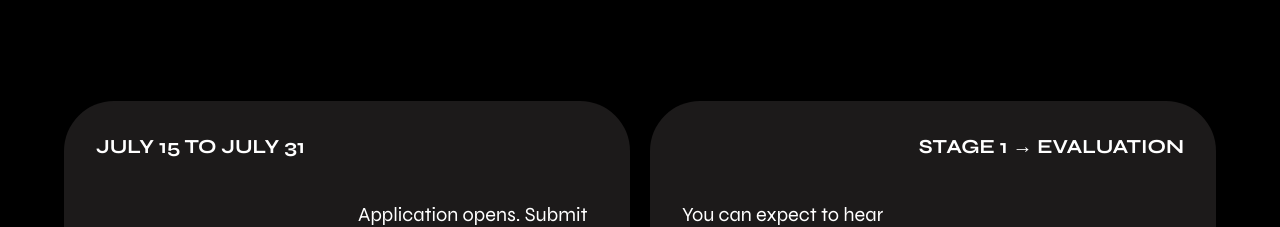
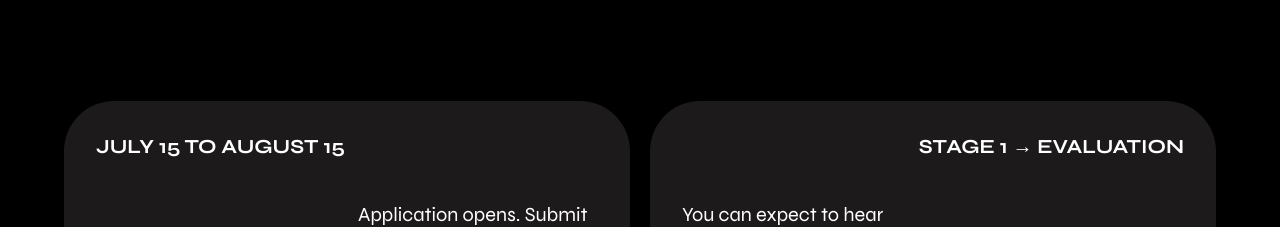
Before and after one commit to Adetayo1999/bankiffy-app, a Next.js app: page /schedule in a window 1280 px wide. Shown: the part 4320-4547 px from the top of the page. Built offline with nearby package versions, Linux system fonts and the light colour scheme.

Commit message:
chore: updated the codebase

```diff
--- a/src/components/event-program.tsx
+++ b/src/components/event-program.tsx
@@ -72,7 +72,7 @@ export const EventProgramComponent = () => {
         <WhyAttendCard
           idx={1}
           description="Application opens. Submit your application for review. Early submission is advised."
-          title="July 15 to July 31"
+          title="July 15 to August 15"
         />
         <WhyAttendCard
           idx={2}
--- a/src/components/hero-section.tsx
+++ b/src/components/hero-section.tsx
@@ -144,7 +144,7 @@ export const HeroSection = () => {
             className="text-sm md:text-base lg:text-lg xl:text-[1.375rem] font-bold"
             variants={itemVariants}
           >
-            Opens → July 15 to July 31, 2026
+            Opens → July 15 to August 15, 2026
           </motion.p>
         </motion.div>
 
--- a/src/components/register-now.tsx
+++ b/src/components/register-now.tsx
@@ -55,8 +55,8 @@ export const RegisterNow = () => {
   const ref = useRef(null);
   const isInView = useInView(ref, { once: true, margin: "-100px" });
 
-  // Target date: July 31st, 2026 at 11:59 PM WAT (UTC+1)
-  const targetDate = useMemo(() => new Date("2026-07-31T23:59:00+01:00"), []);
+  // Target date: August 15th, 2026 at 11:59 PM WAT (UTC+1)
+  const targetDate = useMemo(() => new Date("2026-08-15T23:59:00+01:00"), []);
 
   const [timeLeft, setTimeLeft] = useState<TimeLeft | null>(null);
 
@@ -185,7 +185,7 @@ export const RegisterNow = () => {
             animate={isInView ? { opacity: 1 } : { opacity: 0 }}
             transition={{ delay: 0.5 }}
           >
-            APPLICATION CLOSES ON THE 31ST JULY 2026
+            APPLICATION CLOSES ON THE 15TH AUGUST 2026
           </motion.p>
 
           <motion.div
@@ -291,7 +291,11 @@ export const RegisterNow = () => {
                 gradientUnits="userSpaceOnUse"
               >
                 <stop stopColor="var(--brand-primary)" />
-                <stop offset="1" stopColor="var(--brand-primary)" stopOpacity="0" />
+                <stop
+                  offset="1"
+                  stopColor="var(--brand-primary)"
+                  stopOpacity="0"
+                />
               </linearGradient>
             </defs>
           </motion.svg>
--- a/src/components/why-attend.tsx
+++ b/src/components/why-attend.tsx
@@ -87,7 +87,7 @@ export const WhyAttendComponent = () => {
         <WhyAttendCard
           idx={1}
           description="Application opens. Submit your application for review. Early submission is advised."
-          title="July 15 to July 31"
+          title="July 15 to August 15"
         />
         <WhyAttendCard
           idx={2}
```
